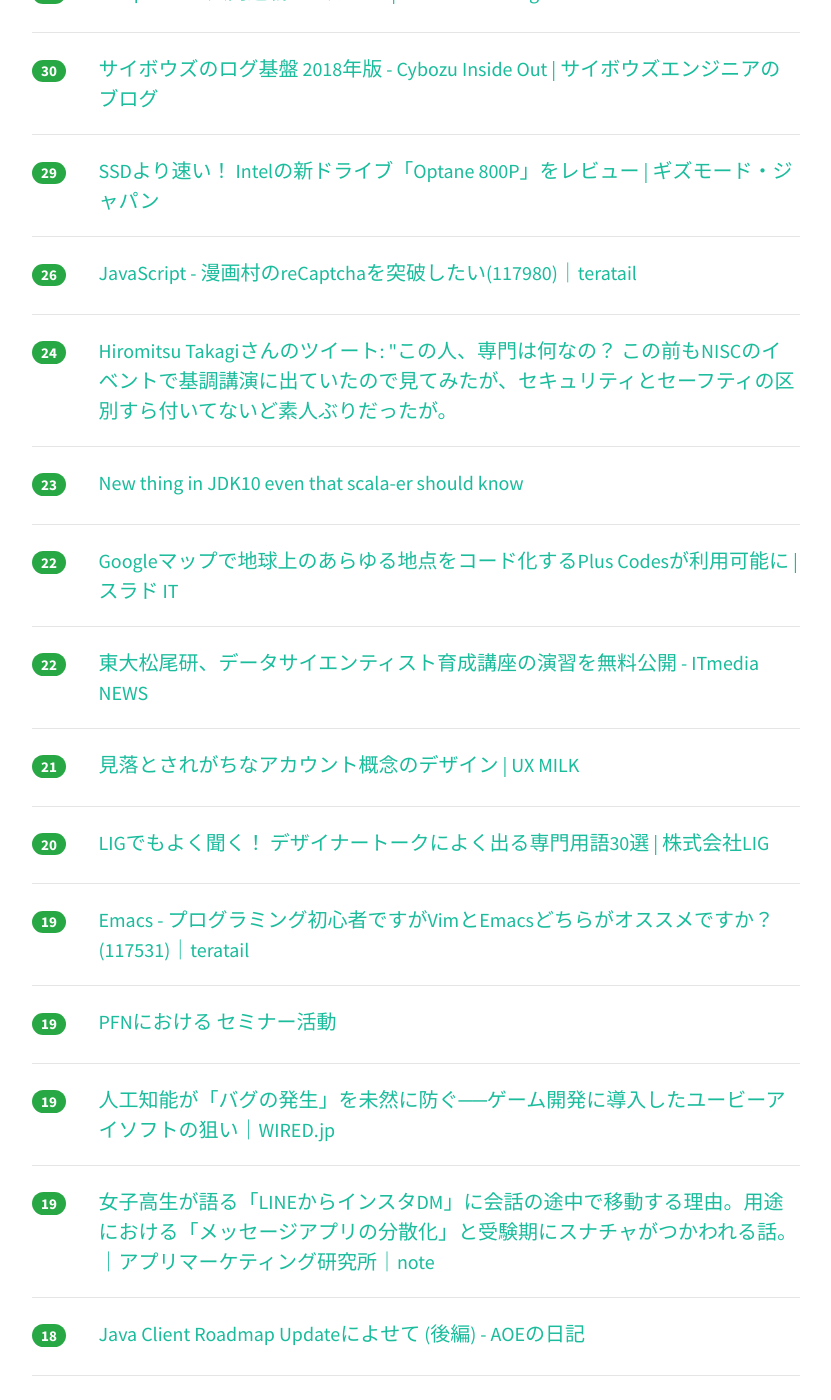
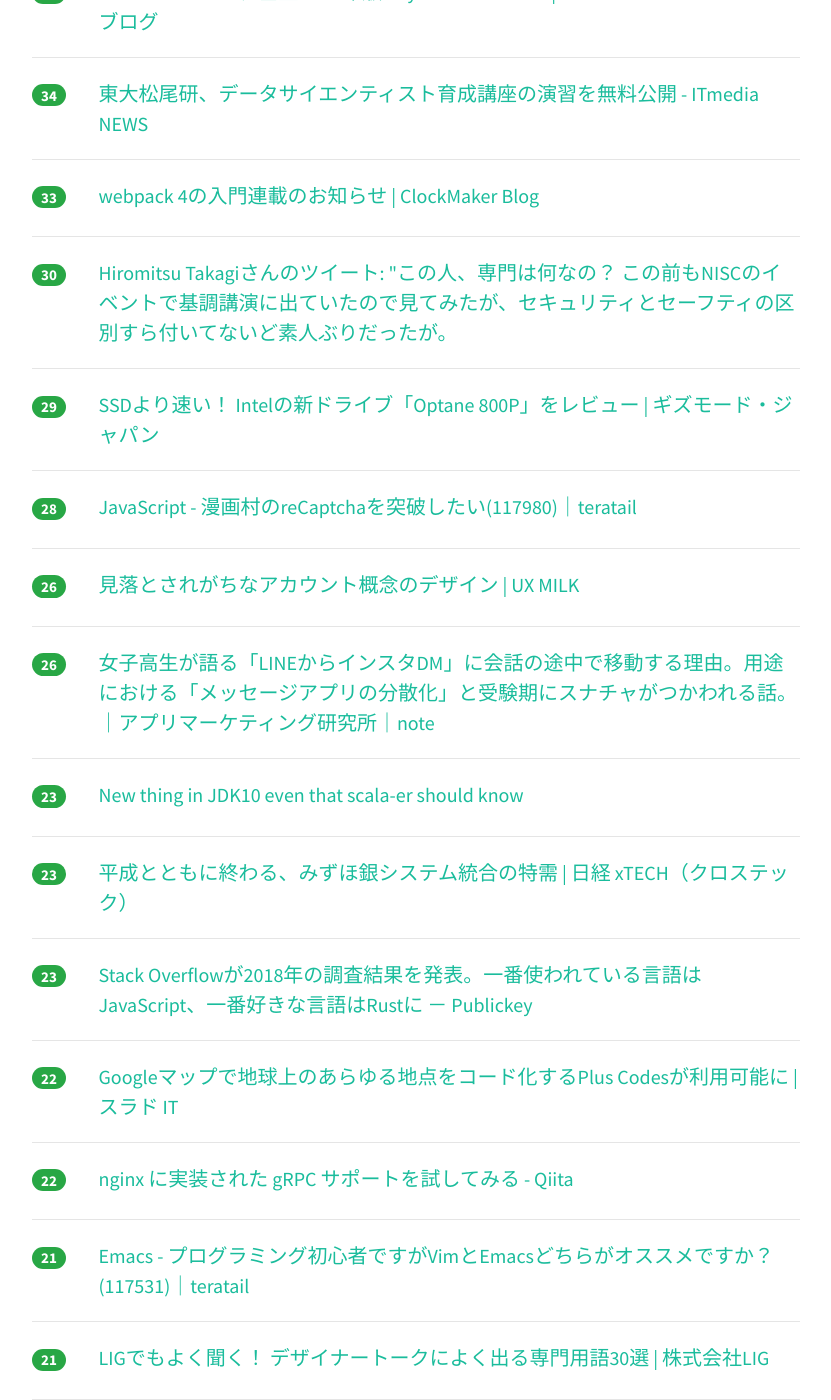
Before and after one commit to yatta47/hatena-matome-site, a Jekyll site: the page built from _posts/2018-03-19-hatena.md, in a window 1280 px wide and 1400 px high, scrolled down 1419 px. Shown: the whole window, without its empty margins (224-1055 px from the left). Built offline with Jekyll 4.4.1, drawn with Linux system fonts in a browser that asks for light colours; nearby versions of some CDN libraries; some of the changed text lies outside the part shown.

Commit message:
Updated 2018-03-19

```diff
--- a/_posts/2018-03-19-hatena.md
+++ b/_posts/2018-03-19-hatena.md
@@ -1,74 +1,84 @@
 ---
 layout: post
 title:  "2018-03-19 はてぶIT"
-date:   2018-03-19 13:03:19
+date:   2018-03-19 14:01:32
 tags: [it-hotentry]
 ---
-35 件のデータあり
+37 件のデータあり
 
 <hr><div class="row">
-<div class="col-1"><span class="badge badge-pill badge-success h2">309</span></div>
+<div class="col-1"><span class="badge badge-pill badge-success h2">382</span></div>
 <div class="col-11"><a href='http://hagex.hatenadiary.jp/entry/2018/03/19/032731' target='_blank'>田端信太郎氏による「#ZOZOTOWN春の乞食祭り」が開催される - Hagex-day info</a></div>
 </div>
 <hr>
 <div class="row">
-<div class="col-1"><span class="badge badge-pill badge-success h2">253</span></div>
+<div class="col-1"><span class="badge badge-pill badge-success h2">272</span></div>
 <div class="col-11"><a href='https://note.mu/konpyu/n/n694491cd9e80' target='_blank'>すべてをjsにまとめる思想を理解する - webpackハンズオンシリーズ｜こんぴゅ｜note</a></div>
 </div>
 <hr>
 <div class="row">
-<div class="col-1"><span class="badge badge-pill badge-success h2">230</span></div>
+<div class="col-1"><span class="badge badge-pill badge-success h2">247</span></div>
 <div class="col-11"><a href='http://www.kunst1080.net/entry/2018/03/18/225102' target='_blank'>DockerでXサーバを動かしてGUIを直接表示する - くんすとの備忘録</a></div>
 </div>
 <hr>
 <div class="row">
-<div class="col-1"><span class="badge badge-pill badge-success h2">168</span></div>
+<div class="col-1"><span class="badge badge-pill badge-success h2">186</span></div>
 <div class="col-11"><a href='http://kabumatome.doorblog.jp/archives/65910918.html' target='_blank'>情報を最速で伝える岡三マン、政治的発言のノイズ増加が市場参加者に不評 : 市況かぶ全力２階建</a></div>
 </div>
 <hr>
 <div class="row">
-<div class="col-1"><span class="badge badge-pill badge-success h2">130</span></div>
+<div class="col-1"><span class="badge badge-pill badge-success h2">173</span></div>
 <div class="col-11"><a href='https://qiita.com/sugiyamath/items/69047b6667256034fa5e' target='_blank'>形態素解析ツールの比較 (NLP2018) - Qiita</a></div>
 </div>
 <hr>
 <div class="row">
-<div class="col-1"><span class="badge badge-pill badge-success h2">101</span></div>
+<div class="col-1"><span class="badge badge-pill badge-success h2">133</span></div>
 <div class="col-11"><a href='https://internet.watch.impress.co.jp/docs/column/shimizu/1110337.html' target='_blank'>「AI」すごいぜ！　メールから自動で請求書作成にノンプログラミングでチャレンジした話【イニシャルB】 - INTERNET Watch</a></div>
 </div>
 <hr>
 <div class="row">
-<div class="col-1"><span class="badge badge-pill badge-success h2">81</span></div>
+<div class="col-1"><span class="badge badge-pill badge-success h2">104</span></div>
 <div class="col-11"><a href='http://blog.rokuzeudon.com/entry/textlint-app-install' target='_blank'>ブログ投稿前の文章チェックに、無料のアプリtextlint-appが便利です - LOGzeudon</a></div>
 </div>
 <hr>
 <div class="row">
-<div class="col-1"><span class="badge badge-pill badge-success h2">46</span></div>
+<div class="col-1"><span class="badge badge-pill badge-success h2">56</span></div>
+<div class="col-11"><a href='http://nein37.hatenablog.com/entry/2018/03/19/010720' target='_blank'>Android開発をする上で知っておいてほしいなと思うこと - こやまカニ大好き</a></div>
+</div>
+<hr>
+<div class="row">
+<div class="col-1"><span class="badge badge-pill badge-success h2">48</span></div>
 <div class="col-11"><a href='https://qiita.com/progrhyme/items/c85d28eb18359f3f50d9' target='_blank'>NginxのアクセスログをJSON形式で出力する - Qiita</a></div>
 </div>
 <hr>
 <div class="row">
-<div class="col-1"><span class="badge badge-pill badge-success h2">40</span></div>
+<div class="col-1"><span class="badge badge-pill badge-success h2">47</span></div>
 <div class="col-11"><a href='https://www.codexa.net/machine-learning-books/' target='_blank'>【保存版】エンジニアが機械学習を学ぶために読むべき厳選書籍3冊【機械学習 入門書】</a></div>
 </div>
 <hr>
 <div class="row">
-<div class="col-1"><span class="badge badge-pill badge-success h2">37</span></div>
-<div class="col-11"><a href='http://nein37.hatenablog.com/entry/2018/03/19/010720' target='_blank'>Android開発をする上で知っておいてほしいなと思うこと - こやまカニ大好き</a></div>
+<div class="col-1"><span class="badge badge-pill badge-success h2">44</span></div>
+<div class="col-11"><a href='https://coliss.com/articles/build-websites/operation/css/css-quirks-oddities-and-advanced-tips.html' target='_blank'>CSSの作業効率がアップする、少し高度な使い方のまとめ | コリス</a></div>
+</div>
+<hr>
+<div class="row">
+<div class="col-1"><span class="badge badge-pill badge-success h2">36</span></div>
+<div class="col-11"><a href='http://blog.cybozu.io/entry/2018/03/19/080000' target='_blank'>サイボウズのログ基盤 2018年版 - Cybozu Inside Out | サイボウズエンジニアのブログ</a></div>
+</div>
+<hr>
+<div class="row">
+<div class="col-1"><span class="badge badge-pill badge-success h2">34</span></div>
+<div class="col-11"><a href='http://www.itmedia.co.jp/news/articles/1803/19/news056.html' target='_blank'>東大松尾研、データサイエンティスト育成講座の演習を無料公開 - ITmedia NEWS</a></div>
 </div>
 <hr>
 <div class="row">
 <div class="col-1"><span class="badge badge-pill badge-success h2">33</span></div>
-<div class="col-11"><a href='https://coliss.com/articles/build-websites/operation/css/css-quirks-oddities-and-advanced-tips.html' target='_blank'>CSSの作業効率がアップする、少し高度な使い方のまとめ | コリス</a></div>
-</div>
-<hr>
-<div class="row">
-<div class="col-1"><span class="badge badge-pill badge-success h2">30</span></div>
 <div class="col-11"><a href='http://clockmaker.jp/blog/2018/03/webpack4/' target='_blank'>webpack 4の入門連載のお知らせ | ClockMaker Blog</a></div>
 </div>
 <hr>
 <div class="row">
 <div class="col-1"><span class="badge badge-pill badge-success h2">30</span></div>
-<div class="col-11"><a href='http://blog.cybozu.io/entry/2018/03/19/080000' target='_blank'>サイボウズのログ基盤 2018年版 - Cybozu Inside Out | サイボウズエンジニアのブログ</a></div>
+<div class="col-11"><a href='http://twitter.com/hiromitsutakagi/status/975403408994721792' target='_blank'>Hiromitsu Takagiさんのツイート: "この人、専門は何なの？ この前もNISCのイベントで基調講演に出ていたので見てみたが、セキュリティとセーフティの区別すら付いてないど素人ぶりだったが。</a></div>
 </div>
 <hr>
 <div class="row">
@@ -77,18 +87,33 @@ tags: [it-hotentry]
 </div>
 <hr>
 <div class="row">
-<div class="col-1"><span class="badge badge-pill badge-success h2">26</span></div>
+<div class="col-1"><span class="badge badge-pill badge-success h2">28</span></div>
 <div class="col-11"><a href='https://teratail.com/questions/117980' target='_blank'>JavaScript - 漫画村のreCaptchaを突破したい(117980)｜teratail</a></div>
 </div>
 <hr>
 <div class="row">
-<div class="col-1"><span class="badge badge-pill badge-success h2">24</span></div>
-<div class="col-11"><a href='http://twitter.com/hiromitsutakagi/status/975403408994721792' target='_blank'>Hiromitsu Takagiさんのツイート: "この人、専門は何なの？ この前もNISCのイベントで基調講演に出ていたので見てみたが、セキュリティとセーフティの区別すら付いてないど素人ぶりだったが。</a></div>
+<div class="col-1"><span class="badge badge-pill badge-success h2">26</span></div>
+<div class="col-11"><a href='http://uxmilk.jp/71610' target='_blank'>見落とされがちなアカウント概念のデザイン | UX MILK</a></div>
+</div>
+<hr>
+<div class="row">
+<div class="col-1"><span class="badge badge-pill badge-success h2">26</span></div>
+<div class="col-11"><a href='https://note.mu/marketing/n/nd7f1c6292667' target='_blank'>女子高生が語る「LINEからインスタDM」に会話の途中で移動する理由。用途における「メッセージアプリの分散化」と受験期にスナチャがつかわれる話。｜アプリマーケティング研究所｜note</a></div>
 </div>
 <hr>
 <div class="row">
 <div class="col-1"><span class="badge badge-pill badge-success h2">23</span></div>
 <div class="col-11"><a href='https://www.slideshare.net/nowokay/new-thing-in-jdk10-even-that-scalaer-should-know' target='_blank'>New thing in JDK10 even that scala-er should know</a></div>
+</div>
+<hr>
+<div class="row">
+<div class="col-1"><span class="badge badge-pill badge-success h2">23</span></div>
+<div class="col-11"><a href='http://tech.nikkeibp.co.jp/atcl/nxt/column/18/00138/031100028/' target='_blank'>平成とともに終わる、みずほ銀システム統合の特需 | 日経 xTECH（クロステック）</a></div>
+</div>
+<hr>
+<div class="row">
+<div class="col-1"><span class="badge badge-pill badge-success h2">23</span></div>
+<div class="col-11"><a href='http://www.publickey1.jp/blog/18/stack_overflow2018javascriptrust.html' target='_blank'>Stack Overflowが2018年の調査結果を発表。一番使われている言語はJavaScript、一番好きな言語はRustに － Publickey</a></div>
 </div>
 <hr>
 <div class="row">
@@ -98,22 +123,22 @@ tags: [it-hotentry]
 <hr>
 <div class="row">
 <div class="col-1"><span class="badge badge-pill badge-success h2">22</span></div>
-<div class="col-11"><a href='http://www.itmedia.co.jp/news/articles/1803/19/news056.html' target='_blank'>東大松尾研、データサイエンティスト育成講座の演習を無料公開 - ITmedia NEWS</a></div>
+<div class="col-11"><a href='https://qiita.com/osyoyu/items/80cf6441a0c33459791d' target='_blank'>nginx に実装された gRPC サポートを試してみる - Qiita</a></div>
 </div>
 <hr>
 <div class="row">
 <div class="col-1"><span class="badge badge-pill badge-success h2">21</span></div>
-<div class="col-11"><a href='http://uxmilk.jp/71610' target='_blank'>見落とされがちなアカウント概念のデザイン | UX MILK</a></div>
+<div class="col-11"><a href='https://teratail.com/questions/117531' target='_blank'>Emacs - プログラミング初心者ですがVimとEmacsどちらがオススメですか？(117531)｜teratail</a></div>
+</div>
+<hr>
+<div class="row">
+<div class="col-1"><span class="badge badge-pill badge-success h2">21</span></div>
+<div class="col-11"><a href='https://liginc.co.jp/370204' target='_blank'>LIGでもよく聞く！ デザイナートークによく出る専門用語30選 | 株式会社LIG</a></div>
 </div>
 <hr>
 <div class="row">
 <div class="col-1"><span class="badge badge-pill badge-success h2">20</span></div>
-<div class="col-11"><a href='https://liginc.co.jp/370204' target='_blank'>LIGでもよく聞く！ デザイナートークによく出る専門用語30選 | 株式会社LIG</a></div>
-</div>
-<hr>
-<div class="row">
-<div class="col-1"><span class="badge badge-pill badge-success h2">19</span></div>
-<div class="col-11"><a href='https://teratail.com/questions/117531' target='_blank'>Emacs - プログラミング初心者ですがVimとEmacsどちらがオススメですか？(117531)｜teratail</a></div>
+<div class="col-11"><a href='https://wired.jp/2018/03/19/ubisoft-commit-assist-ai/' target='_blank'>人工知能が「バグの発生」を未然に防ぐ──ゲーム開発に導入したユービーアイソフトの狙い｜WIRED.jp</a></div>
 </div>
 <hr>
 <div class="row">
@@ -123,17 +148,17 @@ tags: [it-hotentry]
 <hr>
 <div class="row">
 <div class="col-1"><span class="badge badge-pill badge-success h2">19</span></div>
-<div class="col-11"><a href='https://wired.jp/2018/03/19/ubisoft-commit-assist-ai/' target='_blank'>人工知能が「バグの発生」を未然に防ぐ──ゲーム開発に導入したユービーアイソフトの狙い｜WIRED.jp</a></div>
+<div class="col-11"><a href='http://aoe-tk.hatenablog.com/entry/2018/03/18/185144' target='_blank'>Java Client Roadmap Updateによせて (後編) - AOEの日記</a></div>
 </div>
 <hr>
 <div class="row">
 <div class="col-1"><span class="badge badge-pill badge-success h2">19</span></div>
-<div class="col-11"><a href='https://note.mu/marketing/n/nd7f1c6292667' target='_blank'>女子高生が語る「LINEからインスタDM」に会話の途中で移動する理由。用途における「メッセージアプリの分散化」と受験期にスナチャがつかわれる話。｜アプリマーケティング研究所｜note</a></div>
+<div class="col-11"><a href='http://www.itmedia.co.jp/enterprise/articles/1803/19/news059.html' target='_blank'>AMDプロセッサの“重大な脆弱性”情報、業界から疑問の声 - ITmedia エンタープライズ</a></div>
 </div>
 <hr>
 <div class="row">
 <div class="col-1"><span class="badge badge-pill badge-success h2">18</span></div>
-<div class="col-11"><a href='http://aoe-tk.hatenablog.com/entry/2018/03/18/185144' target='_blank'>Java Client Roadmap Updateによせて (後編) - AOEの日記</a></div>
+<div class="col-11"><a href='https://dev.to/chikamim/twitterfacebook-44ki' target='_blank'>ジョエル・スポルスキはなぜTwitterとFacebookから距離を置くのか</a></div>
 </div>
 <hr>
 <div class="row">
@@ -143,12 +168,7 @@ tags: [it-hotentry]
 <hr>
 <div class="row">
 <div class="col-1"><span class="badge badge-pill badge-success h2">17</span></div>
-<div class="col-11"><a href='http://tech.nikkeibp.co.jp/atcl/nxt/column/18/00138/031100028/' target='_blank'>平成とともに終わる、みずほ銀システム統合の特需 | 日経 xTECH（クロステック）</a></div>
-</div>
-<hr>
-<div class="row">
-<div class="col-1"><span class="badge badge-pill badge-success h2">17</span></div>
-<div class="col-11"><a href='http://www.publickey1.jp/blog/18/stack_overflow2018javascriptrust.html' target='_blank'>Stack Overflowが2018年の調査結果を発表。一番使われている言語はJavaScript、一番好きな言語はRustに － Publickey</a></div>
+<div class="col-11"><a href='http://linky-juku.com/wp/liberal-arts-2' target='_blank'>もっとネイピア数!更に踏み込んだ応用:複利とe誕生のキッカケ,そして完全順列 | 理系科目総合解説サイト by Shu Yasuda 個別指導塾YES理数科</a></div>
 </div>
 <hr>
 <div class="row">
@@ -157,27 +177,17 @@ tags: [it-hotentry]
 </div>
 <hr>
 <div class="row">
-<div class="col-1"><span class="badge badge-pill badge-success h2">16</span></div>
-<div class="col-11"><a href='https://dev.to/chikamim/twitterfacebook-44ki' target='_blank'>ジョエル・スポルスキはなぜTwitterとFacebookから距離を置くのか</a></div>
-</div>
-<hr>
-<div class="row">
-<div class="col-1"><span class="badge badge-pill badge-success h2">15</span></div>
-<div class="col-11"><a href='https://qiita.com/osyoyu/items/80cf6441a0c33459791d' target='_blank'>nginx に実装された gRPC サポートを試してみる - Qiita</a></div>
-</div>
-<hr>
-<div class="row">
 <div class="col-1"><span class="badge badge-pill badge-success h2">13</span></div>
 <div class="col-11"><a href='http://weekly.ascii.jp/elem/000/000/412/412176/' target='_blank'>これは名機の予感 ソニーの5000円台ワイヤレスヘッドフォンがいい感じ - 週刊アスキー</a></div>
 </div>
 <hr>
 <div class="row">
-<div class="col-1"><span class="badge badge-pill badge-success h2">13</span></div>
-<div class="col-11"><a href='http://linky-juku.com/wp/liberal-arts-2' target='_blank'>もっとネイピア数!更に踏み込んだ応用:複利とe誕生のキッカケ,そして完全順列 | 理系科目総合解説サイト by Shu Yasuda 個別指導塾YES理数科</a></div>
+<div class="col-1"><span class="badge badge-pill badge-success h2">10</span></div>
+<div class="col-11"><a href='https://ten-snapon.com/archives/1866' target='_blank'>mrubyの文字列結合のパフォーマンスを改善する | ten-snapon.com</a></div>
 </div>
 <hr>
 <div class="row">
-<div class="col-1"><span class="badge badge-pill badge-success h2">10</span></div>
-<div class="col-11"><a href='http://www.itmedia.co.jp/enterprise/articles/1803/19/news059.html' target='_blank'>AMDプロセッサの“重大な脆弱性”情報、業界から疑問の声 - ITmedia エンタープライズ</a></div>
+<div class="col-1"><span class="badge badge-pill badge-success h2">9</span></div>
+<div class="col-11"><a href='https://github.com/uncss/uncss' target='_blank'>GitHub - uncss/uncss: Remove unused styles from CSS</a></div>
 </div>
 <hr>
```
